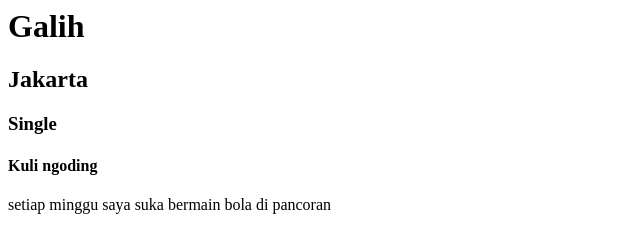
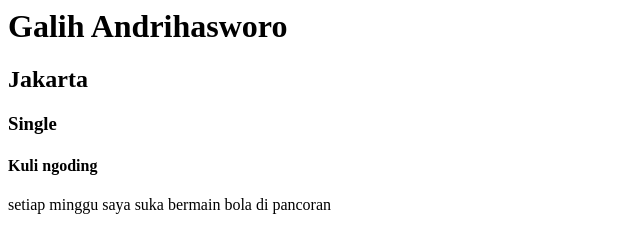
Before and after one commit to galihandrii/gitbasic, a plain HTML site: page index.html in a window 1280 px wide. Shown: the whole page, without its empty margins (0-640 px from the left). Drawn offline with Linux system fonts and the light colour scheme.

Commit message:
merubah nama panjang

```diff
--- a/index.html
+++ b/index.html
@@ -6,7 +6,7 @@
     <title>Document</title>
   </head>
   <body>
-    <h1>Galih</h1>
+    <h1>Galih Andrihasworo</h1>
     <h2>Jakarta</h2>
     <h3>Single</h3>
     <h4>Kuli ngoding</h4>
```
